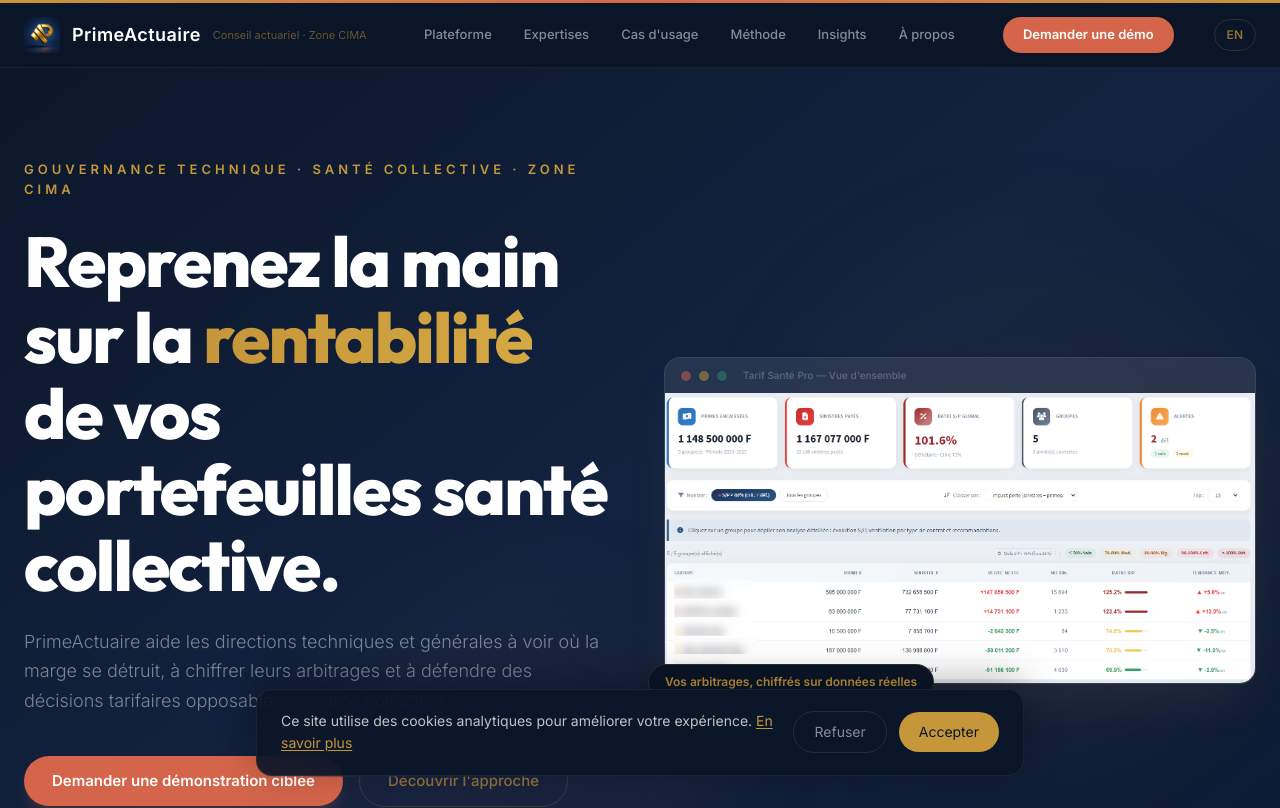
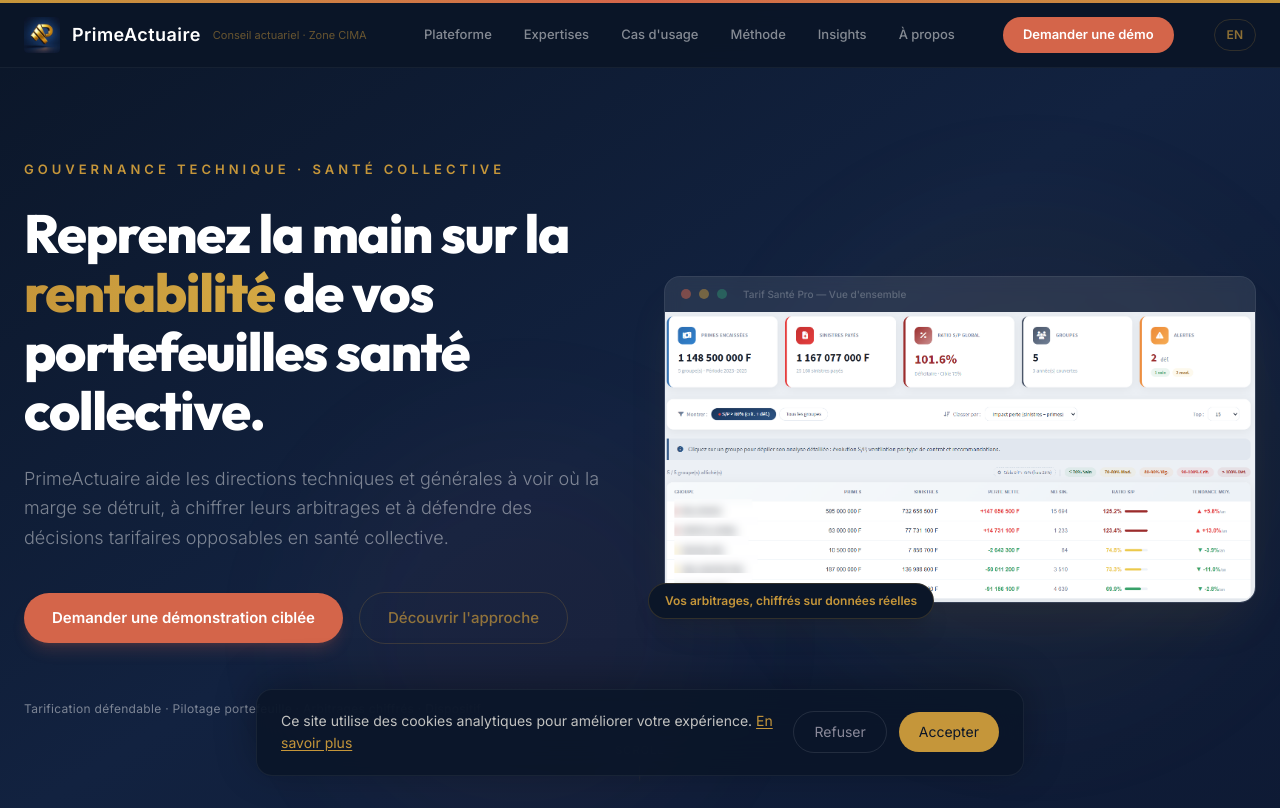
Before and after one commit to sidickgoldman/SiteWeb_PrimeActuaire, a Next.js app: page / in a window 1280 px wide. Shown: the top 808 px of the page. Built offline with nearby package versions, Linux system fonts and the light colour scheme.

Commit message:
fix: hero - eyebrow 1 line, H1 compact, mockup centered

```diff
--- a/src/components/Hero.tsx
+++ b/src/components/Hero.tsx
@@ -49,7 +49,7 @@ export default function Hero() {
             </motion.p>
 
             {/* Title */}
-            <motion.h1 variants={fadeUp} className="font-[var(--font-heading)] font-extrabold text-[clamp(2.5rem,5.5vw,4.5rem)] text-white leading-[1.08] tracking-tight">
+            <motion.h1 variants={fadeUp} className="font-[var(--font-heading)] font-extrabold text-[clamp(2.2rem,4.2vw,3.6rem)] text-white leading-[1.1] tracking-tight">
               {t.hero.titleStart}
               <span className="text-transparent bg-clip-text bg-gradient-to-r from-gold to-gold-light">
                 {t.hero.titleHighlight}
@@ -89,7 +89,7 @@ export default function Hero() {
             initial={{ opacity: 0, x: 60, rotateY: -8 }}
             animate={{ opacity: 1, x: 0, rotateY: 0 }}
             transition={{ duration: 1, delay: 0.6, ease: [0.22, 1, 0.36, 1] }}
-            className="hidden lg:block relative"
+            className="hidden lg:flex lg:items-center relative"
           >
             <ScreenshotFrame
               src="/screenshots/dashboard-kpis.png"
--- a/src/i18n/en.ts
+++ b/src/i18n/en.ts
@@ -14,7 +14,7 @@ export const en: Dictionary = {
 
   // Hero
   hero: {
-    eyebrow: "Technical Governance · Group Health · CIMA Zone",
+    eyebrow: "Technical Governance · Group Health Insurance",
     titleStart: "Take back control of the ",
     titleHighlight: "profitability",
     titleEnd: " of your group health portfolios.",
--- a/src/i18n/fr.ts
+++ b/src/i18n/fr.ts
@@ -12,7 +12,7 @@ export const fr = {
 
   // Hero
   hero: {
-    eyebrow: "Gouvernance technique · Santé collective · Zone CIMA",
+    eyebrow: "Gouvernance technique · Santé collective",
     titleStart: "Reprenez la main sur la ",
     titleHighlight: "rentabilité",
     titleEnd: " de vos portefeuilles santé collective.",
```
